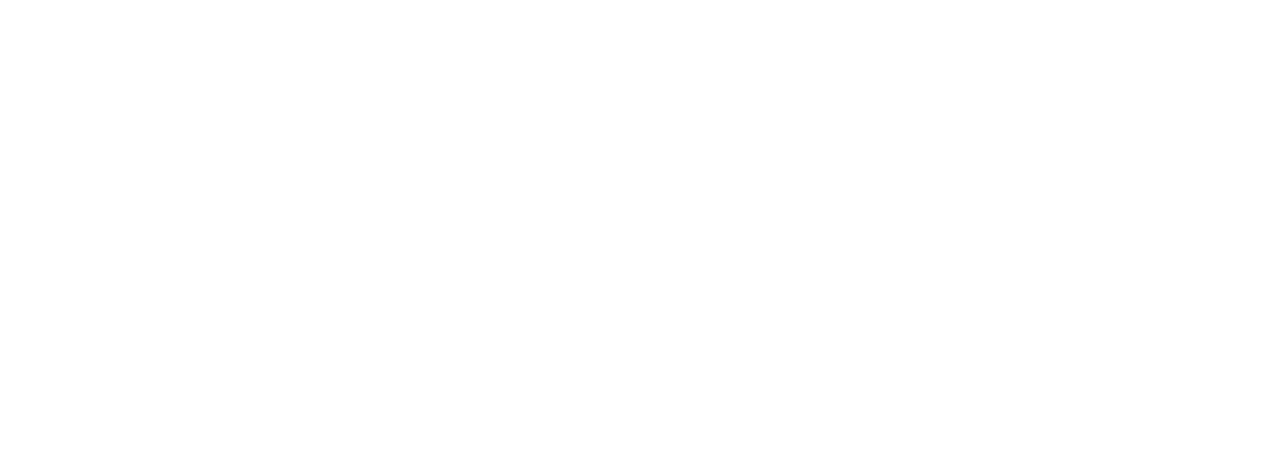
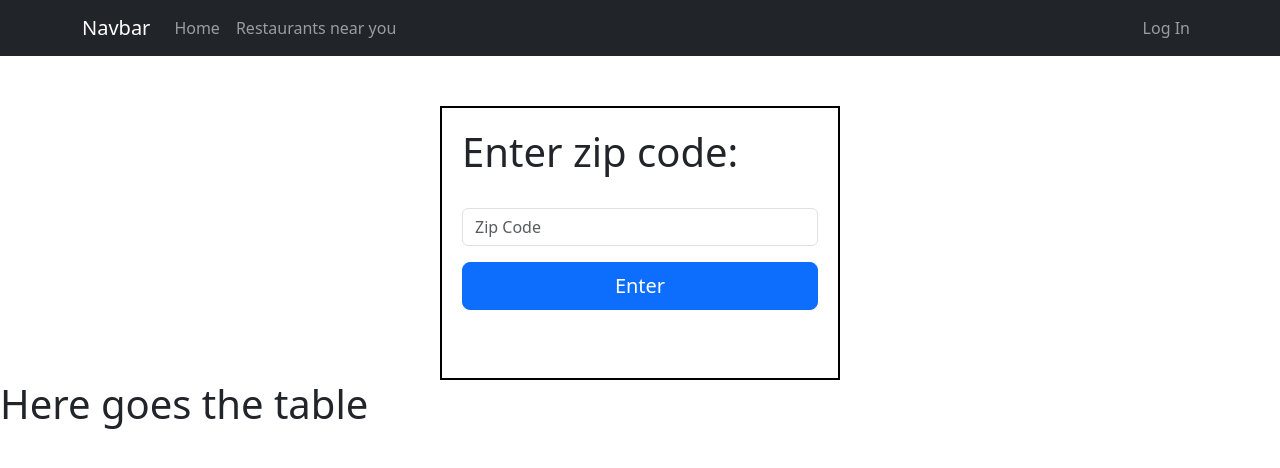
Before and after one commit to luis28ng/resto_hub, a React (Create React App) app: page /search in a window 1280 px wide. Before the commit this address had no page. Shown: the top 468 px of the page. Built offline with nearby package versions, Linux system fonts and the light colour scheme.

Commit message:
search restaurant page added.

```diff
--- a/package.json
+++ b/package.json
@@ -14,6 +14,7 @@
     "react-icons": "^4.11.0",
     "react-router-dom": "^6.16.0",
     "react-scripts": "5.0.1",
+    "react-toastify": "^9.1.3",
     "styled-components": "^5.3.10",
     "web-vitals": "^2.1.4"
   },
--- a/src/components/navbar.js
+++ b/src/components/navbar.js
@@ -9,6 +9,7 @@
           <Navbar.Brand href="/">Navbar</Navbar.Brand>
           <Nav className="me-auto">
             <Nav.Link href="/">Home</Nav.Link>
+            <Nav.Link href="/search">Restaurants near you</Nav.Link>
           </Nav>
           <Nav>
             <Nav.Link href="/login">Log In</Nav.Link>
--- a/src/index.js
+++ b/src/index.js
@@ -7,6 +7,8 @@
 import HomePage from './pages/homepage.js'
 import 'bootstrap/dist/css/bootstrap.min.css';
 import Login from './pages/login.js';
+import 'react-toastify/dist/ReactToastify.css';
+import RestaurantSearch from './pages/restaurantSearch.js'
 
 const root = ReactDOM.createRoot(document.getElementById('root'));
 root.render(
@@ -16,6 +18,7 @@
           <Route exact path='/' element={<HomePage />}></Route>
           {/* <Route exact path='/app' element={<Apps />}></Route> */}
           <Route exact path='/login' element={<Login />}></Route>
+          <Route exact path='/search' element={<RestaurantSearch />}></Route>
         </Routes>
       </Router>
   </React.StrictMode>
--- a/src/pages/login.js
+++ b/src/pages/login.js
@@ -1,37 +1,75 @@
 import Navbar from "../components/navbar.js";
-import React, { Component } from "react";
 import "bootstrap/dist/css/bootstrap.css";
 import Button from 'react-bootstrap/Button';
 import Form from 'react-bootstrap/Form';
 import { Container } from "react-bootstrap";
 import '../css/login.css'
+import React, { useState } from 'react';
+import { toast, ToastContainer } from 'react-toastify';
+import 'react-toastify/dist/ReactToastify.css';
+
 // import Col from 'react-bootstrap/Col';
 // import Row from 'react-bootstrap/Row';
 
+
 const Login = () => {
+
+    const [logInfo, setlogInfo] = useState({
+        email_address: '',
+        password: ''
+    });
+
+    const handleInputChange = (e) => {
+        const { name, value } = e.target;
+        setlogInfo({
+            ...logInfo,
+            [name]: value
+        });
+    };
+
+    const handleSubmit = (e) => {
+        e.preventDefault();
+
+        const { email_address, password } = logInfo;
+
+        // Check if both fields are filled
+        if (!email_address || !password) {
+            toast.error('Both fields are required.', {
+                position: toast.POSITION.TOP_RIGHT
+            });
+            return;
+        }
+        console.log('Form submitted:', logInfo);
+    };
+
     return(
         <div>
             <Navbar />
+            <ToastContainer />
             <Container className="form-container">
-                <Form className="formclass centered">
+                <Form className="formclass centered" onSubmit={handleSubmit}>
                     <h1>Login</h1>
-                    <Form.Group className="mb-3" controlId="formGroupEmail">
+                    <Form.Group className="mb-3" controlId="formEmail">
                         <Form.Label>Email address</Form.Label>
                         <Form.Control
                         type="email"
                         placeholder="Email address"
-                        label="Email address"
-                        id="form1"
-                        name="email_address" />
+                        id="email_address"
+                        name="email_address"
+                        value={logInfo.email_address}
+                        onChange={handleInputChange}
+                        />
                     </Form.Group>
-                    <Form.Group className="mb-3" controlId="formGroupPassword">
+                    <Form.Group className="mb-3" controlId="formPassword">
                         <Form.Label>Password</Form.Label>
                         <Form.Control
                         type="password"
                         placeholder="Password"
-                        label="Password"
-                        id="from2"
-                        name="password" />
+                        id="password"
+                        name="password"
+                        value={logInfo.password}
+                        onChange={handleInputChange}
+                        />
                     </Form.Group>
                     <Form.Group className="d-grid gap-2">
                     <Button className="mb-5" type="submit" variant="primary" size="lg">
--- /dev/null
+++ b/src/pages/restaurantSearch.js
@@ -0,0 +1,75 @@
+import Navbar from "../components/navbar.js";
+import Button from 'react-bootstrap/Button';
+import Form from 'react-bootstrap/Form';
+import { Container } from "react-bootstrap";
+import React, { useState } from 'react';
+import "bootstrap/dist/css/bootstrap.css";
+import { toast, ToastContainer } from 'react-toastify';
+import 'react-toastify/dist/ReactToastify.css';
+
+
+const RestaurantSearch = () => {
+
+    const [zipCode, setzipCode] = useState({
+        zip_code: ''
+    });
+
+    const handleInputChange = (e) => {
+        const { name, value } = e.target;
+        setzipCode({
+            ...zipCode,
+            [name]: value
+        });
+    };
+
+    const handleSubmit = (e) => {
+        e.preventDefault();
+
+        const {zip_code} = zipCode
+
+        if (zip_code === '' || zip_code === null || !zip_code) {
+            toast.error('You must input a zip code!', {
+                position: toast.POSITION.TOP_RIGHT
+            });
+            return;
+        }
+
+        console.log('Form submitted:', zip_code);
+    };
+
+
+    return(
+        <div>
+            <div>
+            <Navbar />
+            <ToastContainer />
+            <Container className="form-container">
+                <Form className="formclass centered" onSubmit={handleSubmit}>
+                    <h1>Enter zip code:</h1>
+                    <Form.Group className="mb-3" controlId="formZip">
+                        <Form.Label></Form.Label>
+                        <Form.Control
+                        type='text'
+                        placeholder="Zip Code"
+                        id="zip_code"
+                        name="zip_code"
+                        value={zipCode.zip_code}
+                        onChange={handleInputChange}
+                        />
+                    </Form.Group>
+                    <Form.Group className="d-grid gap-2">
+                    <Button className="mb-5" type="submit" variant="primary" size="lg">
+                        Enter
+                    </Button>
+                    </Form.Group>
+                </Form>
+            </Container>
+            </div>
+            <div>
+                <h1>Here goes the table</h1>
+            </div>
+        </div>
+    );
+}
+
+export default RestaurantSearch;
```
Also changed, not shown: 2 other files (tests, documents, lock files or other folders).
